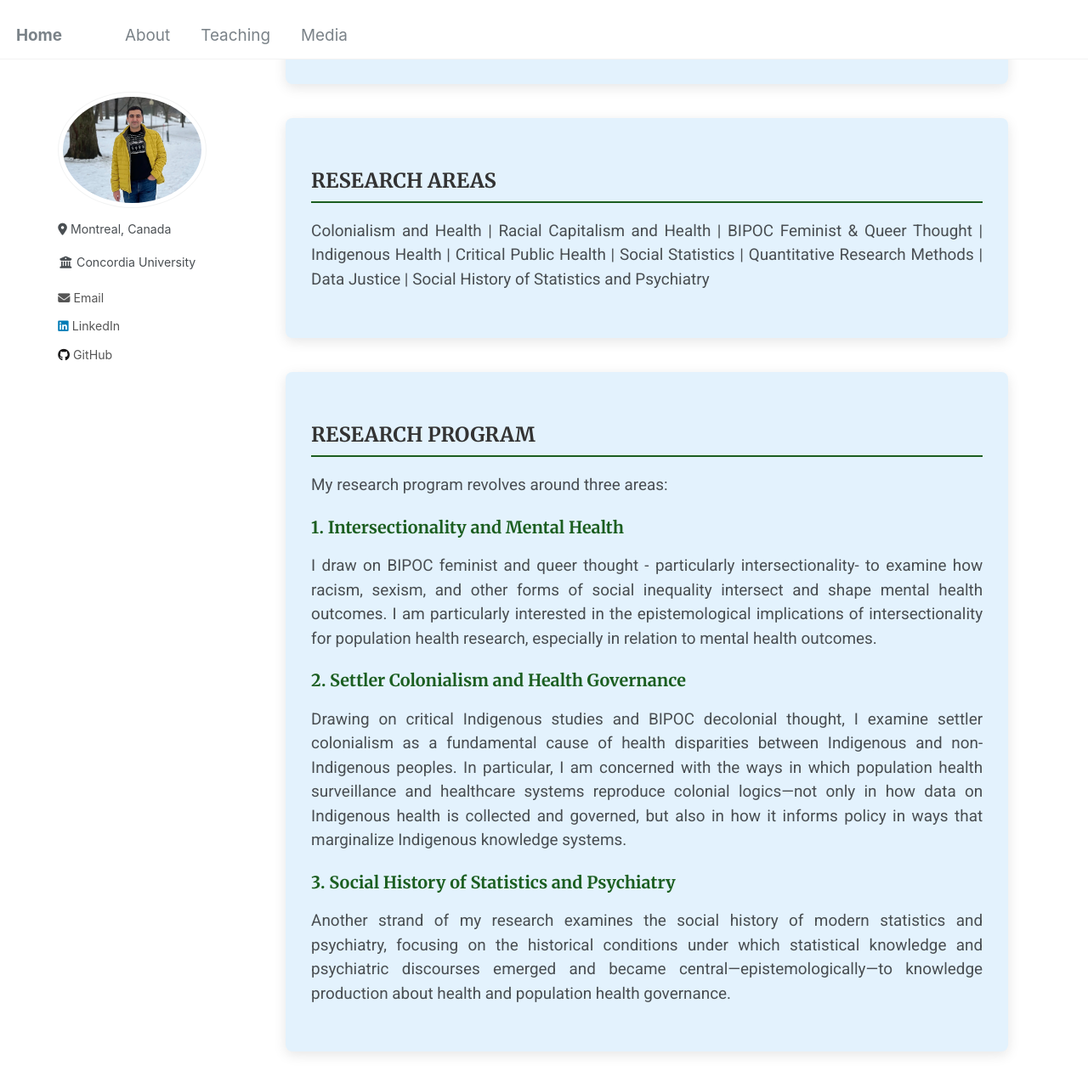
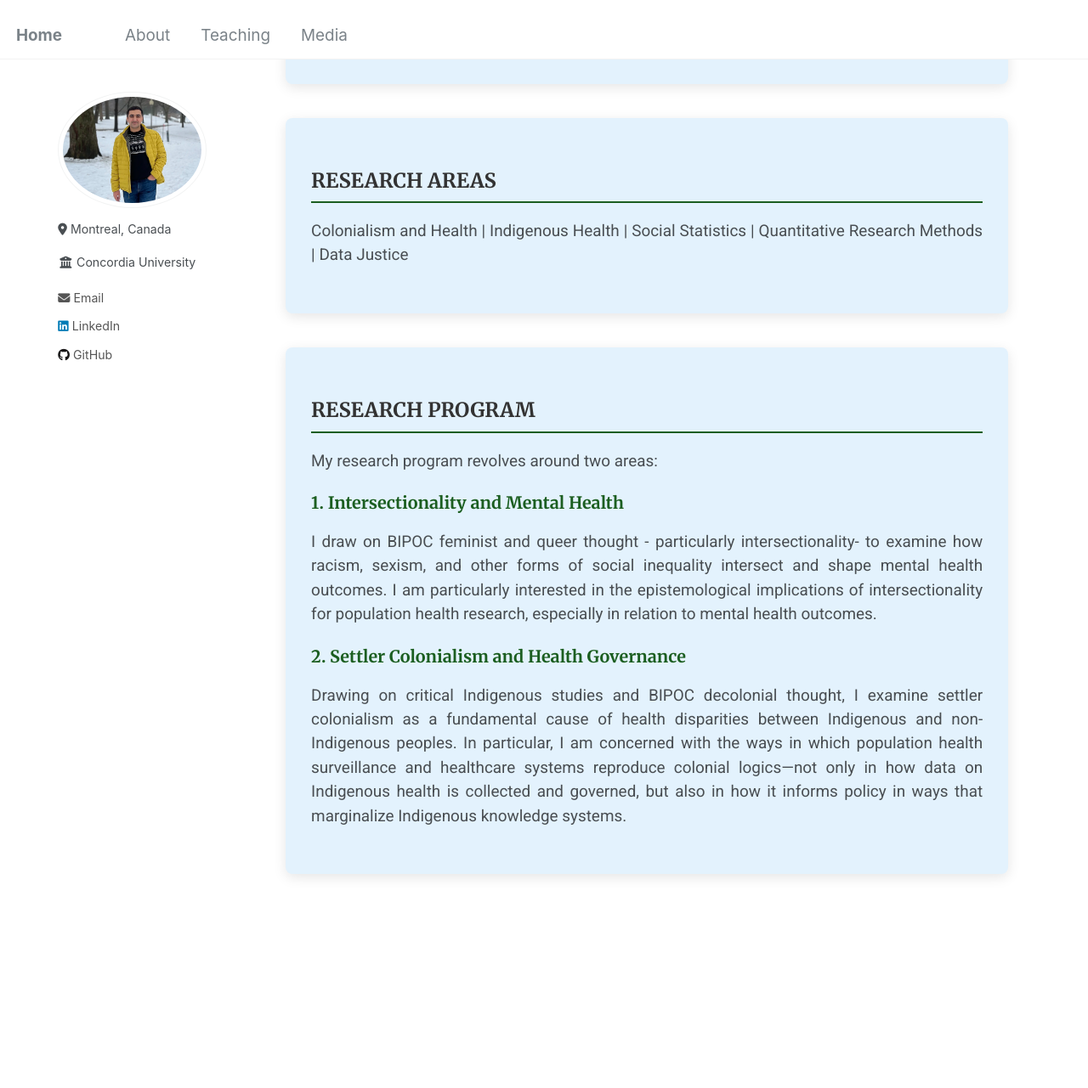
Before and after one commit to Mohsnmonji/mohsnmonji.github.io, a Jekyll site: the page built from about-me.md, in a window 1280 px wide and 1400 px high, scrolled down 478 px. Shown: the top 1281 px of the window at 85% size. Built offline with Jekyll 4.4.1, drawn with Linux system fonts in a browser that asks for light colours.

Commit message:
Update about-me.md

```diff
--- a/about-me.md
+++ b/about-me.md
@@ -68,7 +68,7 @@ author_profile: true
 <div class="about-card">
   <h2>RESEARCH AREAS</h2>
   <p>
-    Colonialism and Health | Racial Capitalism and Health | BIPOC Feminist & Queer Thought | Indigenous Health | Critical Public Health | Social Statistics | Quantitative Research Methods | Data Justice | Social History of Statistics and Psychiatry
+    Colonialism and Health | Indigenous Health | Social Statistics | Quantitative Research Methods | Data Justice
   </p>
 </div>
 
@@ -76,7 +76,7 @@ author_profile: true
 <div class="about-card">
   <h2>RESEARCH PROGRAM</h2>
 
-  <p>My research program revolves around three areas:</p>
+  <p>My research program revolves around two areas:</p>
 
   <h4>1. Intersectionality and Mental Health</h4>
   <p>
@@ -88,8 +88,4 @@ author_profile: true
     Drawing on critical Indigenous studies and BIPOC decolonial thought, I examine settler colonialism as a fundamental cause of health disparities between Indigenous and non-Indigenous peoples. In particular, I am concerned with the ways in which population health surveillance and healthcare systems reproduce colonial logics—not only in how data on Indigenous health is collected and governed, but also in how it informs policy in ways that marginalize Indigenous knowledge systems.
   </p>
 
-  <h4>3. Social History of Statistics and Psychiatry</h4>
-  <p>
-    Another strand of my research examines the social history of modern statistics and psychiatry, focusing on the historical conditions under which statistical knowledge and psychiatric discourses emerged and became central—epistemologically—to knowledge production about health and population health governance.
-  </p>
 </div>
```
